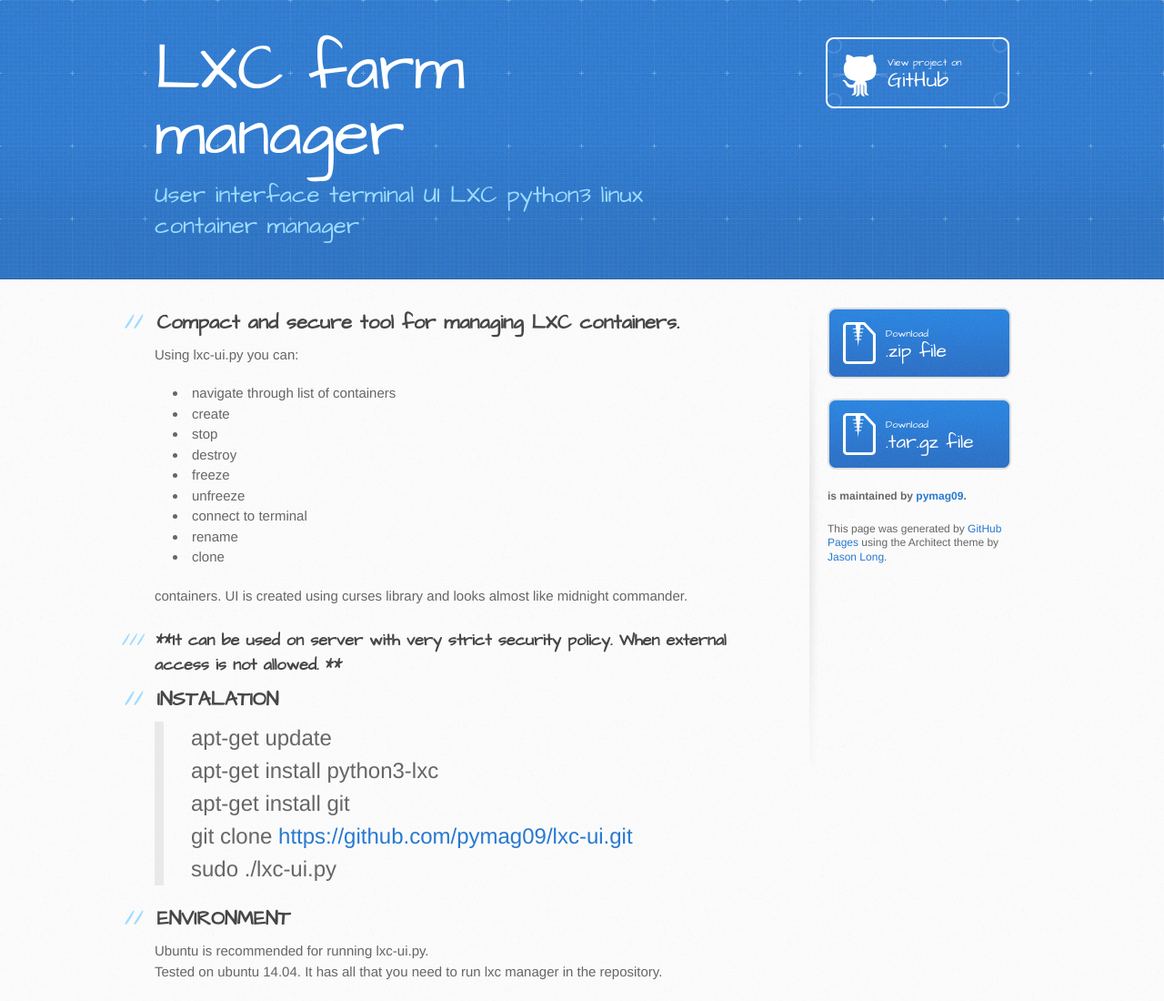
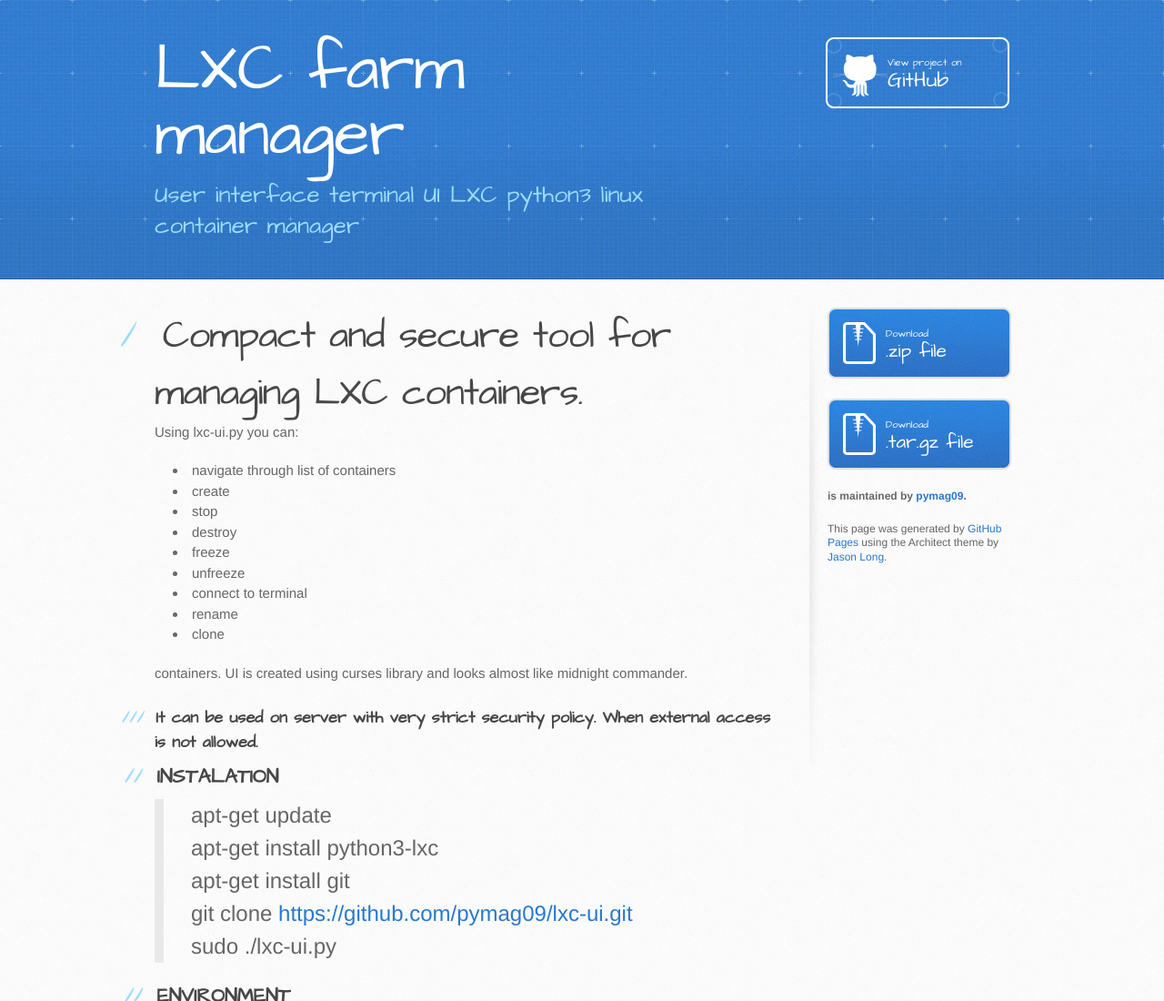
Before and after one commit to pymag09/lxc-ui, a plain HTML site: page index.html in a window 1280 px wide. Shown: the top 1100 px of the page at 91% size. Drawn offline with Linux system fonts and the light colour scheme.

Commit message:
Create gh-pages branch via GitHub

```diff
--- a/index.html
+++ b/index.html
@@ -28,8 +28,8 @@
     <div id="content-wrapper">
       <div class="inner clearfix">
         <section id="main-content">
-          <h2>
-<a name="compact-and-secure-tool-for-managing-lxc-containers" class="anchor" href="#compact-and-secure-tool-for-managing-lxc-containers"><span class="octicon octicon-link"></span></a>Compact and secure tool for managing LXC containers.</h2>
+          <h1>
+<a name="compact-and-secure-tool-for-managing-lxc-containers" class="anchor" href="#compact-and-secure-tool-for-managing-lxc-containers"><span class="octicon octicon-link"></span></a>Compact and secure tool for managing LXC containers.</h1>
 
 <p>Using <strong>lxc-ui.py</strong> you can:</p>
 
@@ -47,7 +47,7 @@
 UI is created using curses library and looks almost like midnight commander.</p>
 
 <h3>
-<a name="it-can-be-used-on-server-with-very-strict-security-policy-when-external-access-is-not-allowed-" class="anchor" href="#it-can-be-used-on-server-with-very-strict-security-policy-when-external-access-is-not-allowed-"><span class="octicon octicon-link"></span></a>**It can be used on server with very strict security policy. When external access is not allowed. **</h3>
+<a name="it-can-be-used-on-server-with-very-strict-security-policy-when-external-access-is-not-allowed" class="anchor" href="#it-can-be-used-on-server-with-very-strict-security-policy-when-external-access-is-not-allowed"><span class="octicon octicon-link"></span></a>It can be used on server with very strict security policy. When external access is not allowed.</h3>
 
 <h2>
 <a name="instalation" class="anchor" href="#instalation"><span class="octicon octicon-link"></span></a>INSTALATION</h2>
--- a/params.json
+++ b/params.json
@@ -1 +1 @@
-{"name":"LXC farm manager","tagline":"User interface terminal UI LXC python3 linux container manager","body":"## Compact and secure tool for managing LXC containers.\r\n\r\nUsing **lxc-ui.py** you can:\r\n \r\n* navigate through list of containers\r\n* create\r\n* stop\r\n* destroy\r\n* freeze\r\n* unfreeze\r\n* connect to terminal\r\n* rename\r\n* clone \r\n\r\ncontainers.\r\nUI is created using curses library and looks almost like midnight commander.\r\n\r\n### **It can be used on server with very strict security policy. When external access is not allowed. **\r\n\r\n## INSTALATION\r\n\r\n> apt-get update  \r\n> apt-get install python3-lxc  \r\n> apt-get install git  \r\n> git clone https://github.com/pymag09/lxc-ui.git  \r\n> sudo ./lxc-ui.py  \r\n\r\n## ENVIRONMENT\r\n\r\nUbuntu is recommended for running lxc-ui.py.  \r\nTested on ubuntu 14.04. It has all that you need to run lxc manager in the repository.   \r\n\r\n## IMPORTANT\r\n\r\nIf you have found any bugs please report it [Issues](https://github.com/pymag09/lxc-ui/issues)\r\nAll previous commits are here: [Commits](https://github.com/pymag09/lxc-ui/commits/master)\r\nIn case of serious problem with bugs don't hesitate to switch to previous commit","google":"","note":"Don't delete this file! It's used internally to help with page regeneration."}
+{"name":"LXC farm manager","tagline":"User interface terminal UI LXC python3 linux container manager","body":"# Compact and secure tool for managing LXC containers.\r\n\r\nUsing **lxc-ui.py** you can:\r\n \r\n* navigate through list of containers\r\n* create\r\n* stop\r\n* destroy\r\n* freeze\r\n* unfreeze\r\n* connect to terminal\r\n* rename\r\n* clone \r\n\r\ncontainers.\r\nUI is created using curses library and looks almost like midnight commander.\r\n\r\n### It can be used on server with very strict security policy. When external access is not allowed.  \r\n\r\n\r\n## INSTALATION\r\n\r\n> apt-get update  \r\n> apt-get install python3-lxc  \r\n> apt-get install git  \r\n> git clone https://github.com/pymag09/lxc-ui.git  \r\n> sudo ./lxc-ui.py  \r\n\r\n## ENVIRONMENT\r\n\r\nUbuntu is recommended for running lxc-ui.py.  \r\nTested on ubuntu 14.04. It has all that you need to run lxc manager in the repository.   \r\n\r\n## IMPORTANT\r\n\r\nIf you have found any bugs please report it [Issues](https://github.com/pymag09/lxc-ui/issues)\r\nAll previous commits are here: [Commits](https://github.com/pymag09/lxc-ui/commits/master)\r\nIn case of serious problem with bugs don't hesitate to switch to previous commit","google":"","note":"Don't delete this file! It's used internally to help with page regeneration."}
```
